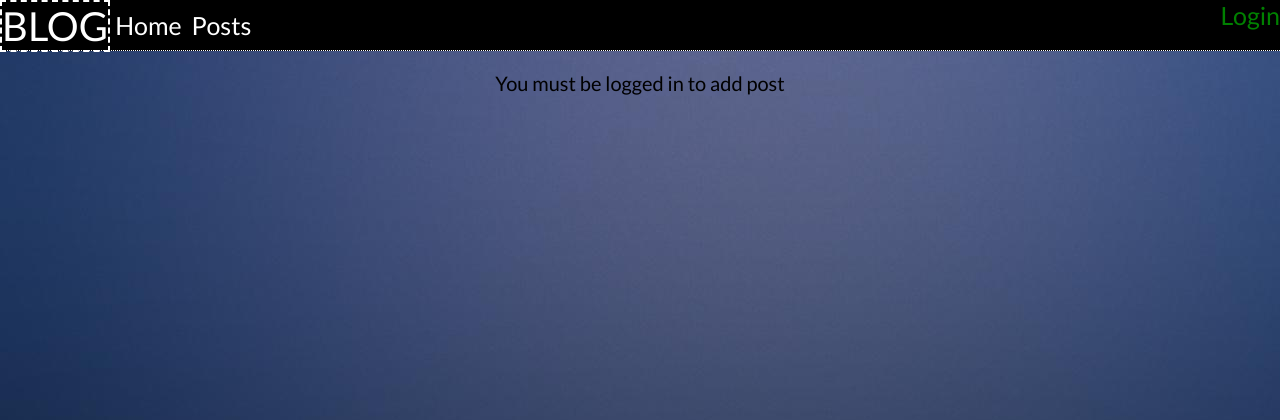
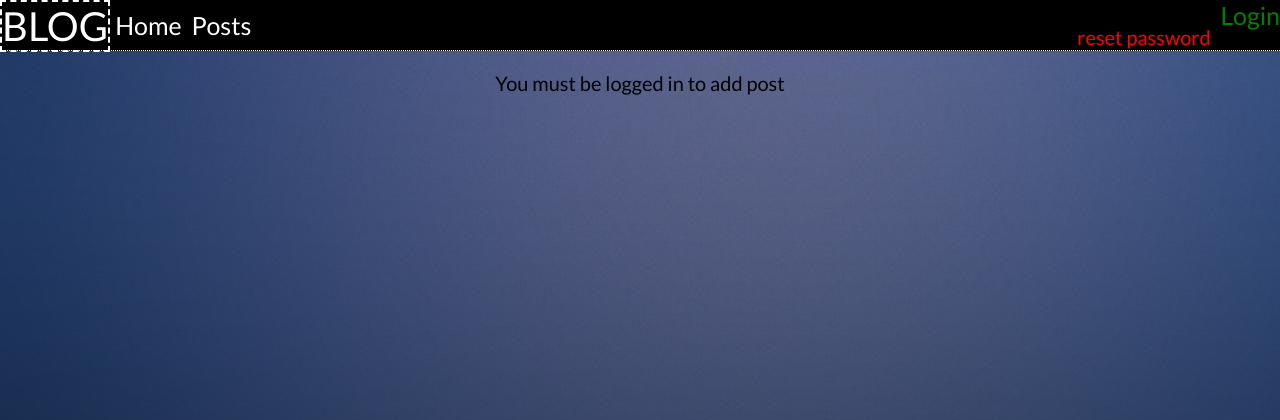
Before and after one commit to simicoder/DjangoBlog, a Django app: page / in a window 1280 px wide. Shown: the top 420 px of the page. Run offline with Django 3.2, Linux system fonts and the light colour scheme.

Commit message:
dodanie reset password

```diff
--- a/blog/static/blog/style.css
+++ b/blog/static/blog/style.css
@@ -103,3 +103,12 @@ label
 {
 	color: #6DDCBD;
 }
+
+#password_reset a
+{
+	float: right;
+	margin-top: 25px;
+	text-decoration:none;
+	color:red;
+	padding-right: 10px;
+}
--- a/blog/templates/blog/base.html
+++ b/blog/templates/blog/base.html
@@ -27,6 +27,11 @@
                 <a href="{% url 'login' %}">Login</a>
             {% endif %}
 	</div>
+
+	<div id="password_reset">
+		<a href="{% url 'password_reset' %}">reset password</a>
+	</div>
+
 </div>
 
 {% block content %}
```
Also changed, not shown: db.sqlite3.
